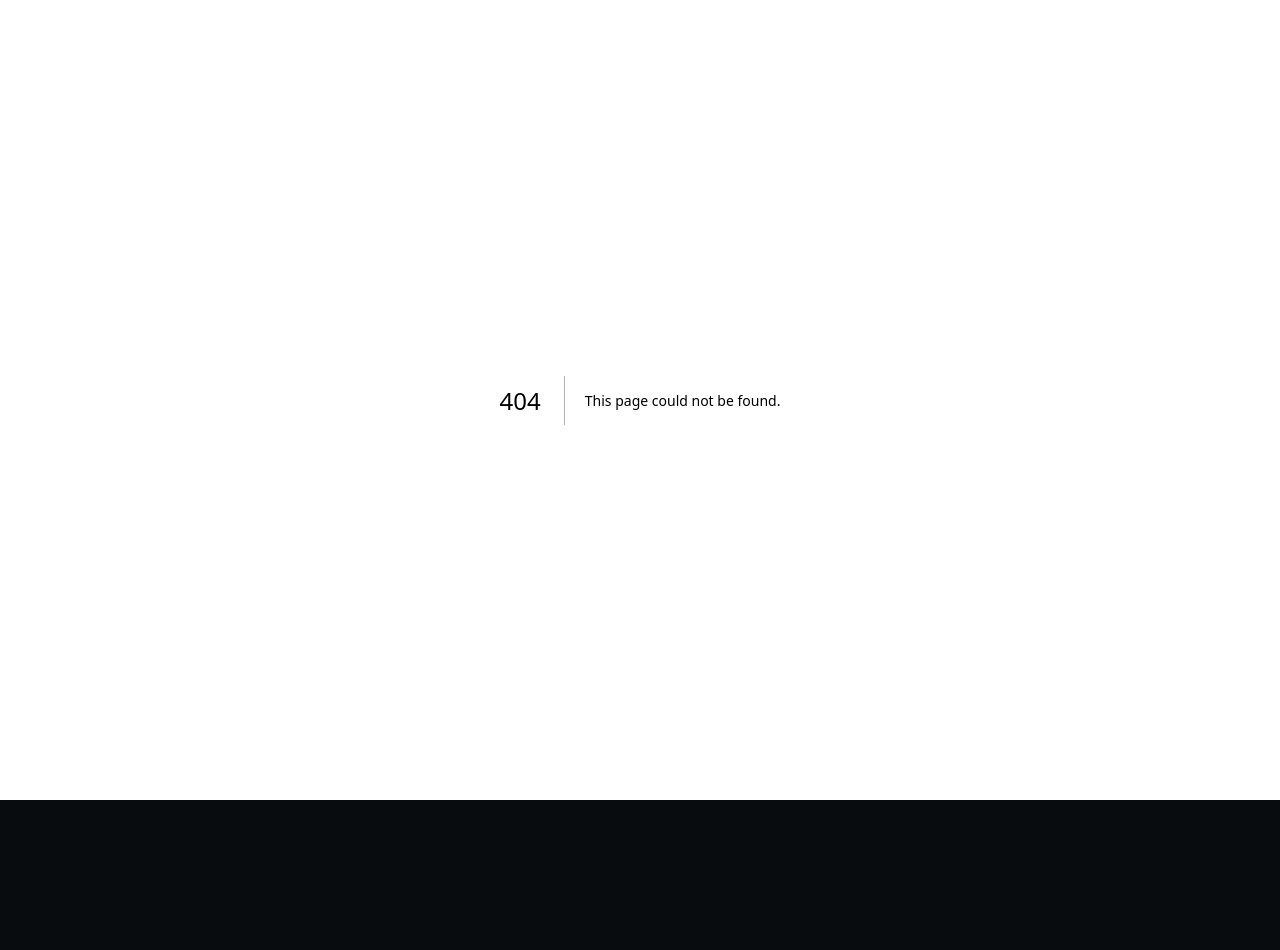
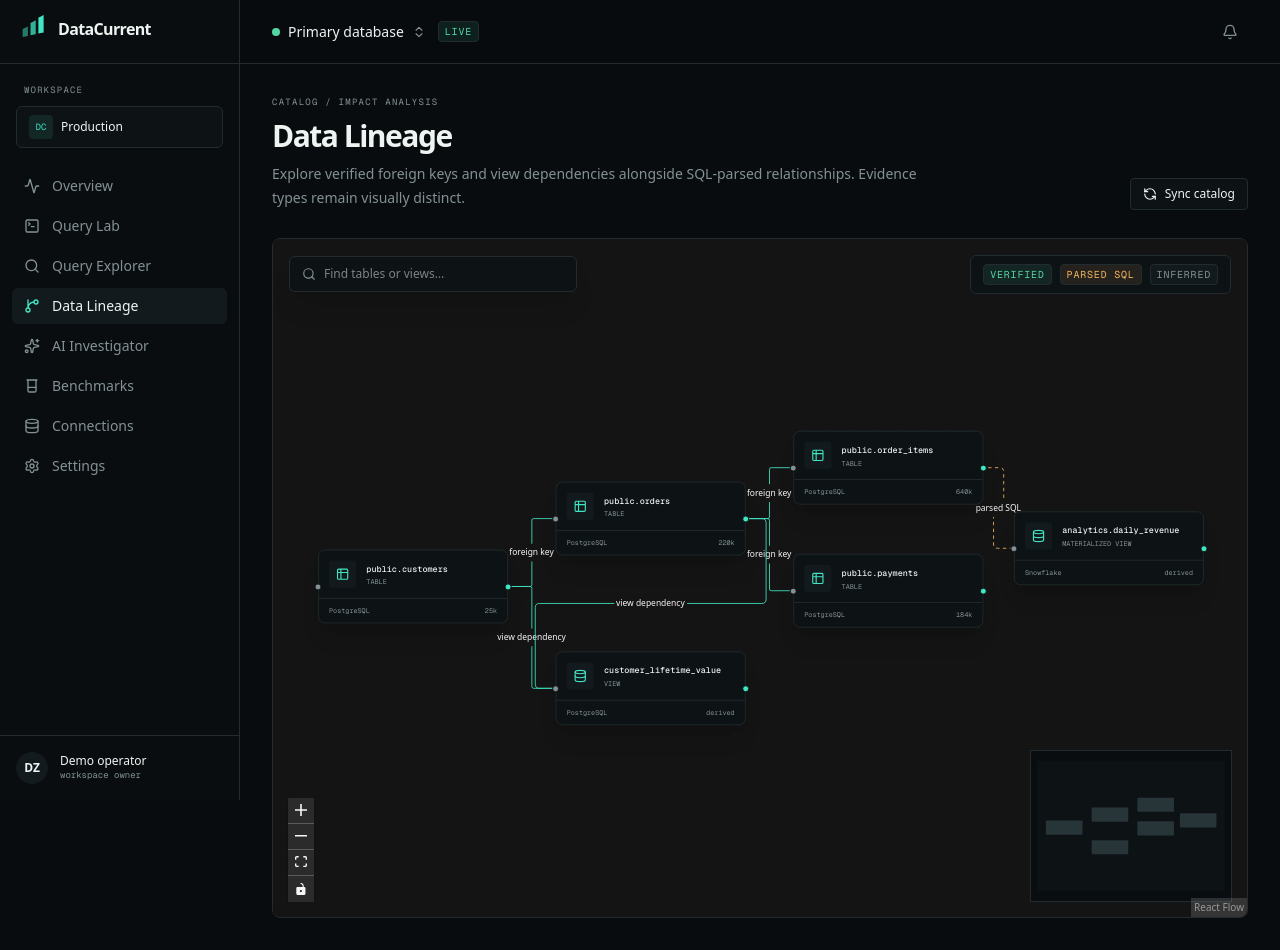
Before and after one commit to jonxsong/DataCurrent, a Next.js app in the folder apps/web/: page /app/1/lineage in a window 1280 px wide. Before the commit this address had no page. Before the commit the page ends 800 px from the top, so only its background shows below. Built offline with nearby package versions, Linux system fonts and the light colour scheme.

Commit message:
feat(lineage-ui): visualize verified and parsed dependencies

```diff
--- /dev/null
+++ b/apps/web/src/app/app/[workspace]/lineage/page.tsx
@@ -0,0 +1,9 @@
+import { RefreshCcw } from "lucide-react";
+
+import { PageHeader } from "@/components/app/page-header";
+import { LineageGraph } from "@/components/lineage/lineage-graph";
+import { Button } from "@/components/ui/button";
+
+export default function LineagePage() {
+  return <><PageHeader eyebrow="Catalog / Impact analysis" title="Data Lineage" description="Explore verified foreign keys and view dependencies alongside SQL-parsed relationships. Evidence types remain visually distinct." actions={<Button size="sm" variant="secondary"><RefreshCcw className="size-3.5"/> Sync catalog</Button>}/><LineageGraph/></>;
+}
--- a/apps/web/src/app/globals.css
+++ b/apps/web/src/app/globals.css
@@ -1,4 +1,5 @@
 @import "tailwindcss";
+@import "@xyflow/react/dist/style.css";
 
 @theme inline {
   --font-sans: var(--font-geist-sans);
--- /dev/null
+++ b/apps/web/src/components/lineage/lineage-graph.tsx
@@ -0,0 +1,44 @@
+"use client";
+
+import { useCallback, useMemo, useState } from "react";
+import { Background, Controls, Handle, MiniMap, Position, ReactFlow, type Edge, type Node, type NodeProps, useEdgesState, useNodesState } from "@xyflow/react";
+import { Database, Search, Table2 } from "lucide-react";
+
+import { Badge } from "@/components/ui/badge";
+import { Button } from "@/components/ui/button";
+import { cn } from "@/lib/utils";
+
+type DbNode = Node<{ label: string; kind: string; rows?: string; provider: string }, "database">;
+const initialNodes: DbNode[] = [
+  { id:'customers',type:'database',position:{x:0,y:160},data:{label:'public.customers',kind:'table',rows:'25k',provider:'PostgreSQL'} },
+  { id:'orders',type:'database',position:{x:280,y:80},data:{label:'public.orders',kind:'table',rows:'220k',provider:'PostgreSQL'} },
+  { id:'items',type:'database',position:{x:560,y:20},data:{label:'public.order_items',kind:'table',rows:'640k',provider:'PostgreSQL'} },
+  { id:'payments',type:'database',position:{x:560,y:165},data:{label:'public.payments',kind:'table',rows:'184k',provider:'PostgreSQL'} },
+  { id:'ltv',type:'database',position:{x:280,y:280},data:{label:'customer_lifetime_value',kind:'view',provider:'PostgreSQL'} },
+  { id:'revenue',type:'database',position:{x:820,y:115},data:{label:'analytics.daily_revenue',kind:'materialized view',provider:'Snowflake'} }
+];
+const initialEdges: Edge[] = [
+  {id:'customers-orders',source:'customers',target:'orders',label:'foreign key',type:'smoothstep',animated:false,data:{kind:'observed'},style:{stroke:'#42e5c2'}},
+  {id:'orders-items',source:'orders',target:'items',label:'foreign key',type:'smoothstep',data:{kind:'observed'},style:{stroke:'#42e5c2'}},
+  {id:'orders-payments',source:'orders',target:'payments',label:'foreign key',type:'smoothstep',data:{kind:'observed'},style:{stroke:'#42e5c2'}},
+  {id:'customers-ltv',source:'customers',target:'ltv',label:'view dependency',type:'smoothstep',data:{kind:'observed'},style:{stroke:'#42e5c2'}},
+  {id:'orders-ltv',source:'orders',target:'ltv',label:'view dependency',type:'smoothstep',data:{kind:'observed'},style:{stroke:'#42e5c2'}},
+  {id:'items-revenue',source:'items',target:'revenue',label:'parsed SQL',type:'smoothstep',animated:true,data:{kind:'heuristic'},style:{stroke:'#f3b45f',strokeDasharray:'4 4'}}
+];
+
+function DatabaseNode({ data, selected }: NodeProps<DbNode>) {
+  return <div className={cn("w-56 rounded-lg border bg-surface shadow-xl",selected?'border-accent':'border-border')}><Handle type="target" position={Position.Left} className="!size-2 !border-background !bg-muted-foreground"/><div className="flex items-center gap-3 border-b border-border p-3"><span className="grid size-8 place-items-center rounded bg-elevated text-accent">{data.kind==='table'?<Table2 className="size-4"/>:<Database className="size-4"/>}</span><div className="min-w-0"><p className="truncate font-mono text-[10px] font-medium">{data.label}</p><p className="mt-0.5 font-mono text-[8px] uppercase text-muted-foreground">{data.kind}</p></div></div><div className="flex items-center justify-between px-3 py-2 font-mono text-[8px] text-muted-foreground"><span>{data.provider}</span><span>{data.rows??'derived'}</span></div><Handle type="source" position={Position.Right} className="!size-2 !border-background !bg-accent"/></div>;
+}
+
+const nodeTypes = { database: DatabaseNode };
+
+export function LineageGraph() {
+  const [nodes,setNodes,onNodesChange] = useNodesState(initialNodes);
+  const [edges,setEdges,onEdgesChange] = useEdgesState(initialEdges);
+  const [search,setSearch] = useState('');
+  const [selected,setSelected] = useState<string|null>(null);
+  const visible = useMemo(()=>nodes.map(node=>({...node,hidden:Boolean(search&&!node.data.label.toLowerCase().includes(search.toLowerCase()))})),[nodes,search]);
+  const focusNode = useCallback((_: unknown,node:DbNode)=>{setSelected(node.id);const connected=new Set([node.id]);edges.forEach(edge=>{if(edge.source===node.id)connected.add(edge.target);if(edge.target===node.id)connected.add(edge.source)});setNodes(current=>current.map(item=>({...item,style:{opacity:connected.has(item.id)?1:.25}})));setEdges(current=>current.map(edge=>({...edge,style:{...edge.style,opacity:edge.source===node.id||edge.target===node.id?1:.15}})));},[edges,setEdges,setNodes]);
+  function reset(){setSelected(null);setNodes(current=>current.map(item=>({...item,style:{opacity:1}})));setEdges(current=>current.map(edge=>({...edge,style:{...edge.style,opacity:1}})));}
+  return <div className="relative h-[680px] overflow-hidden rounded-lg border border-border bg-[#090d0f]"><div className="absolute left-4 top-4 z-10 flex w-[calc(100%-2rem)] flex-wrap items-center gap-2"><label className="flex h-9 w-72 items-center gap-2 rounded-md border border-border bg-surface px-3 shadow-xl"><Search className="size-3.5 text-muted-foreground"/><input value={search} onChange={event=>setSearch(event.target.value)} placeholder="Find tables or views…" className="min-w-0 flex-1 bg-transparent text-xs outline-none"/></label>{selected&&<Button variant="secondary" size="sm" onClick={reset}>Clear focus</Button>}<div className="ml-auto hidden items-center gap-2 rounded-md border border-border bg-surface px-3 py-2 md:flex"><Badge tone="success">Verified</Badge><Badge tone="warning">Parsed SQL</Badge><Badge>Inferred</Badge></div></div><ReactFlow nodes={visible} edges={edges} onNodesChange={onNodesChange} onEdgesChange={onEdgesChange} onNodeClick={focusNode} nodeTypes={nodeTypes} fitView minZoom={.35} maxZoom={1.8} colorMode="dark"><Background color="#1d272a" gap={28} size={1}/><Controls position="bottom-left" className="!border-border !bg-surface !fill-foreground"/><MiniMap position="bottom-right" nodeColor="#283538" maskColor="rgba(8,12,14,.72)" className="!border !border-border !bg-surface"/></ReactFlow></div>;
+}
```
